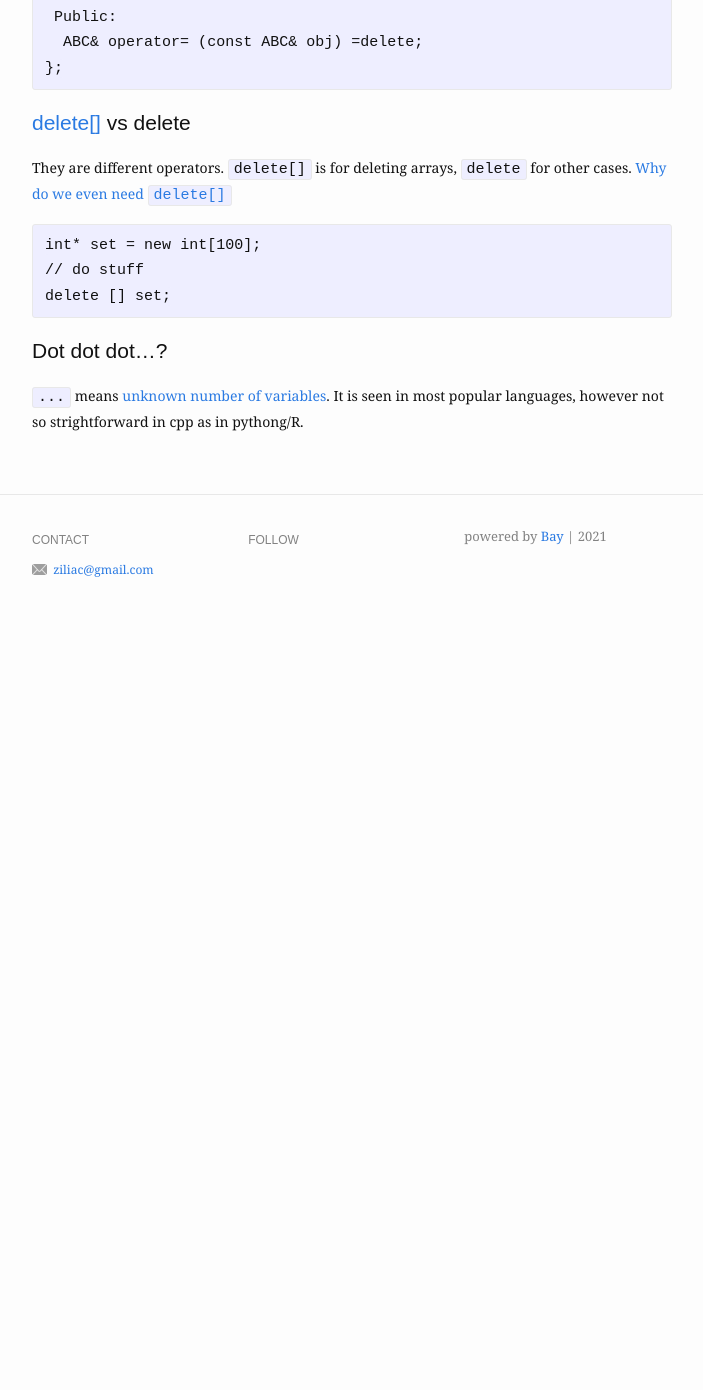
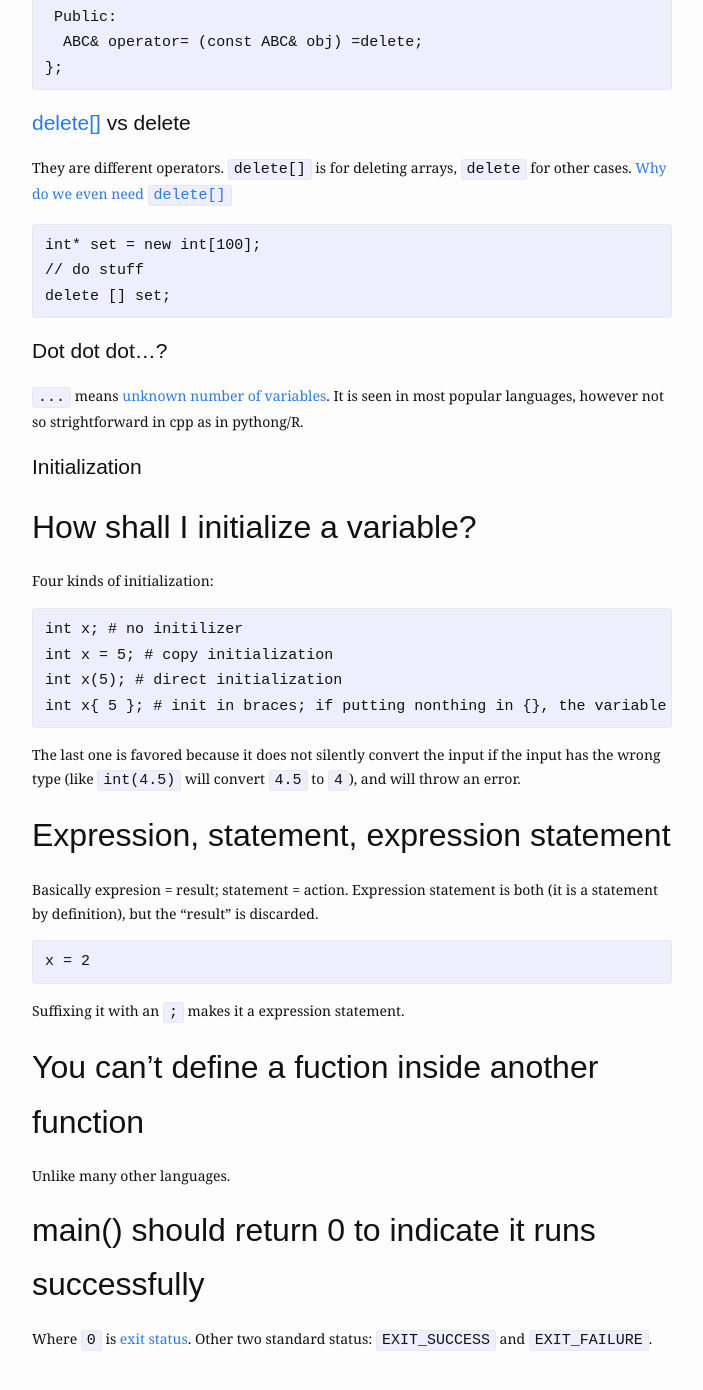
Before and after one commit to idiotekk/idiotekk.github.io, a Jekyll site: the page built from _posts/2021-09-11-cpp_random.markdown, in a window 1280 px wide and 1400 px high, scrolled down 762 px. Shown: the top 1390 px of the window, without its empty margins (288-991 px from the left). Built offline with Jekyll 4.4.1, drawn with Linux system fonts in a browser that asks for light colours; before the commit the page ends 1392 px from its top, so only the background shows below that; some of the changed text lies outside the part shown.

Commit message:
add cpp notes

````diff
--- a/_posts/2021-09-11-cpp_random.markdown
+++ b/_posts/2021-09-11-cpp_random.markdown
@@ -43,3 +43,28 @@ delete [] set;
 # Dot dot dot...?
 `...` means [unknown number of variables](https://en.wikipedia.org/wiki/Variadic_function#In_C++).
 It is seen in most popular languages, however not so strightforward in cpp as in pythong/R.
+
+# Initialization
+## How shall I initialize a variable?
+Four kinds of initialization:
+```cpp
+int x; # no initilizer
+int x = 5; # copy initialization
+int x(5); # direct initialization
+int x{ 5 }; # init in braces; if putting nonthing in {}, the variable is set to 0.
+```
+The last one is favored because it does not silently convert the input if the input has the wrong type (like `int(4.5)` will convert `4.5` to `4`), and will throw an error.
+
+## Expression, statement, expression statement
+Basically expresion = result; statement = action. Expression statement is both (it is a statement by definition), but the "result" is discarded.
+```
+x = 2
+```
+Suffixing it with an `;` makes it a expression statement.
+
+## You can't define a fuction inside another function
+Unlike many other languages.
+
+## main() should return 0 to indicate it runs successfully
+Where `0` is [exit status](https://en.wikipedia.org/wiki/Exit_status).
+Other two standard status: `EXIT_SUCCESS` and `EXIT_FAILURE`.
````
Also changed, not shown: other parts of _posts/2021-09-11-cpp_random.markdown (+1 -1 lines).
